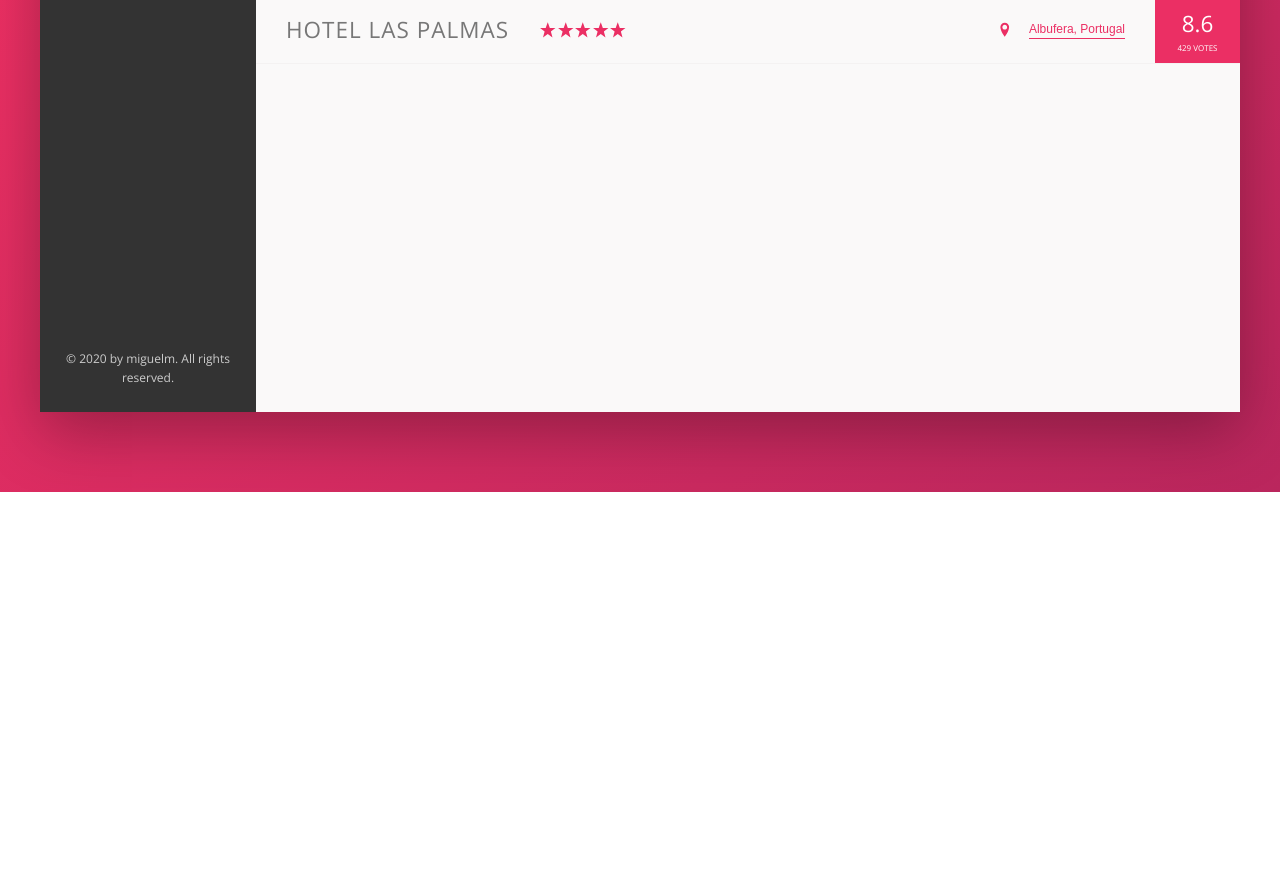
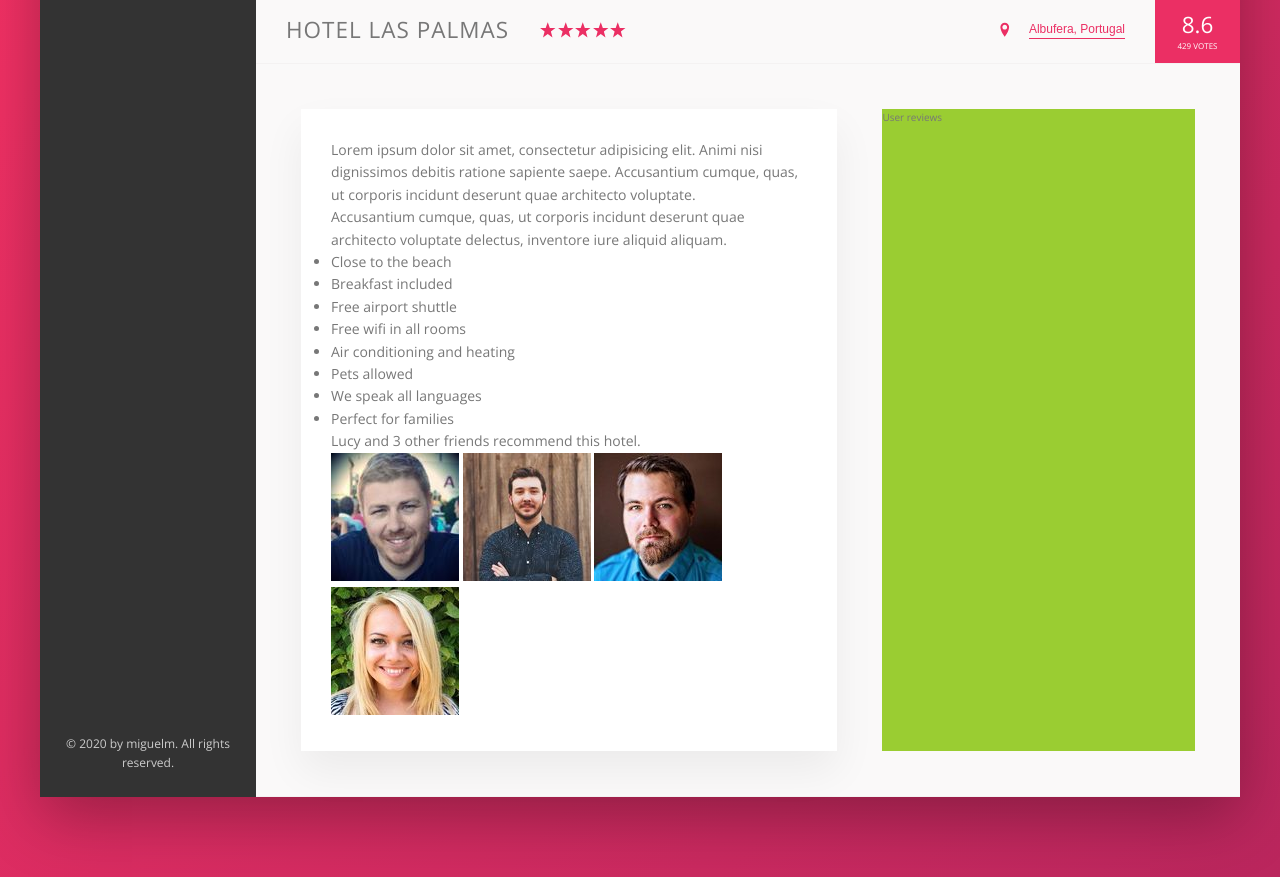
Before and after one commit to miguel-martin/trillo-project, a website: page index.html in a window 1280 px wide. Shown: the part 538-1415 px from the top of the page. Before the commit the page ends 1030 px from the top, so only its background shows below. Drawn offline with nearby package versions, Linux system fonts and the light colour scheme.

Commit message:
Hotel description markup

```diff
--- a/index.html
+++ b/index.html
@@ -134,6 +134,43 @@
 
                     </div>
 
+                    <div class="detail">
+                        <div class="description">
+                            <p class="paragraph">
+                                Lorem ipsum dolor sit amet, consectetur adipisicing elit. Animi nisi dignissimos debitis ratione sapiente saepe. Accusantium cumque, quas, ut corporis incidunt deserunt quae architecto voluptate.
+                            </p>
+                            <p class="paragraph">
+                                Accusantium cumque, quas, ut corporis incidunt deserunt quae architecto voluptate delectus, inventore iure aliquid aliquam.
+                            </p>
+                            <ul class="list">
+                                <li class="list__item">Close to the beach</li>
+                                <li class="list__item">Breakfast included</li>
+                                <li class="list__item">Free airport shuttle</li>
+                                <li class="list__item">Free wifi in all rooms</li>
+                                <li class="list__item">Air conditioning and heating</li>
+                                <li class="list__item">Pets allowed</li>
+                                <li class="list__item">We speak all languages</li>
+                                <li class="list__item">Perfect for families</li>
+                            </ul>
+                            <div class="recommend">
+                                <p class="recommend__count">
+                                    Lucy and 3 other friends recommend this hotel.
+                                </p>
+                                <div class="recommend__friends">
+                                    <img src="img/user-3.jpg" alt="Friend 1" class="recommend__photo">
+                                    <img src="img/user-4.jpg" alt="Friend 1" class="recommend__photo">
+                                    <img src="img/user-5.jpg" alt="Friend 1" class="recommend__photo">
+                                    <img src="img/user-6.jpg" alt="Friend 1" class="recommend__photo">
+                                </div>
+                            </div>
+                        </div>
+
+                        <div class="user-reviews">
+                            User reviews
+                        </div>
+
+                    </div>
+
                 </main>
             </div>
         </div>
--- a/sass/_base.scss
+++ b/sass/_base.scss
@@ -15,6 +15,9 @@
 
 
     --shadow-dark-1: 0 2rem 6rem rgba(0, 0, 0, .3); // x y blur color
+    --shadow-light-1: 0 2rem 4rem rgba(0,0,0,0.06);
+
+    --line: 1px solid var(--color-grey-light-2);
 }
 
 * {
--- a/sass/_components.scss
+++ b/sass/_components.scss
@@ -221,7 +221,7 @@
 
     display: flex;
     align-items: center;
-    border-bottom: 1px solid var(--color-grey-light-2);
+    border-bottom: var(--line);
 
     &__heading {
         font-size: 2.25rem;
@@ -270,6 +270,7 @@
     &__rating-average {
         font-size: 2.25rem;
         font-weight: 300;
+        margin-bottom: -3px;
     }
 
     &__rating-count {
--- a/sass/_layout.scss
+++ b/sass/_layout.scss
@@ -10,7 +10,7 @@
 .header {
     height: 7rem;
     background-color: #fff;
-    border-bottom: 1px solid var(--color-grey-light-2);
+    border-bottom: var(--line);
     display: flex;
     justify-content: space-between;
     align-items: center;
@@ -37,6 +37,29 @@
 
     flex: 1; // the element should grow as much as it can
 
-    height: 80rem; // dev
+    //height: 80rem; // dev
     // background-color: orangered; // dev
 }
+
+.detail {
+    display: flex;
+    padding: 4.5rem;
+    background-color: var(--color-grey-light-1);
+    border-bottom: var(--line);
+}
+
+.description {
+    font-size: 1.4rem;
+    background-color:#fff;
+    box-shadow: var(--shadow-light-1);
+    padding: 3rem;
+
+    flex: 0 0 60%;
+    margin-right: 4.5rem;
+
+}
+
+.user-reviews {
+    background-color: yellowgreen; // dev
+    flex: 1;
+}
```
Also changed, not shown: css/style.css.
